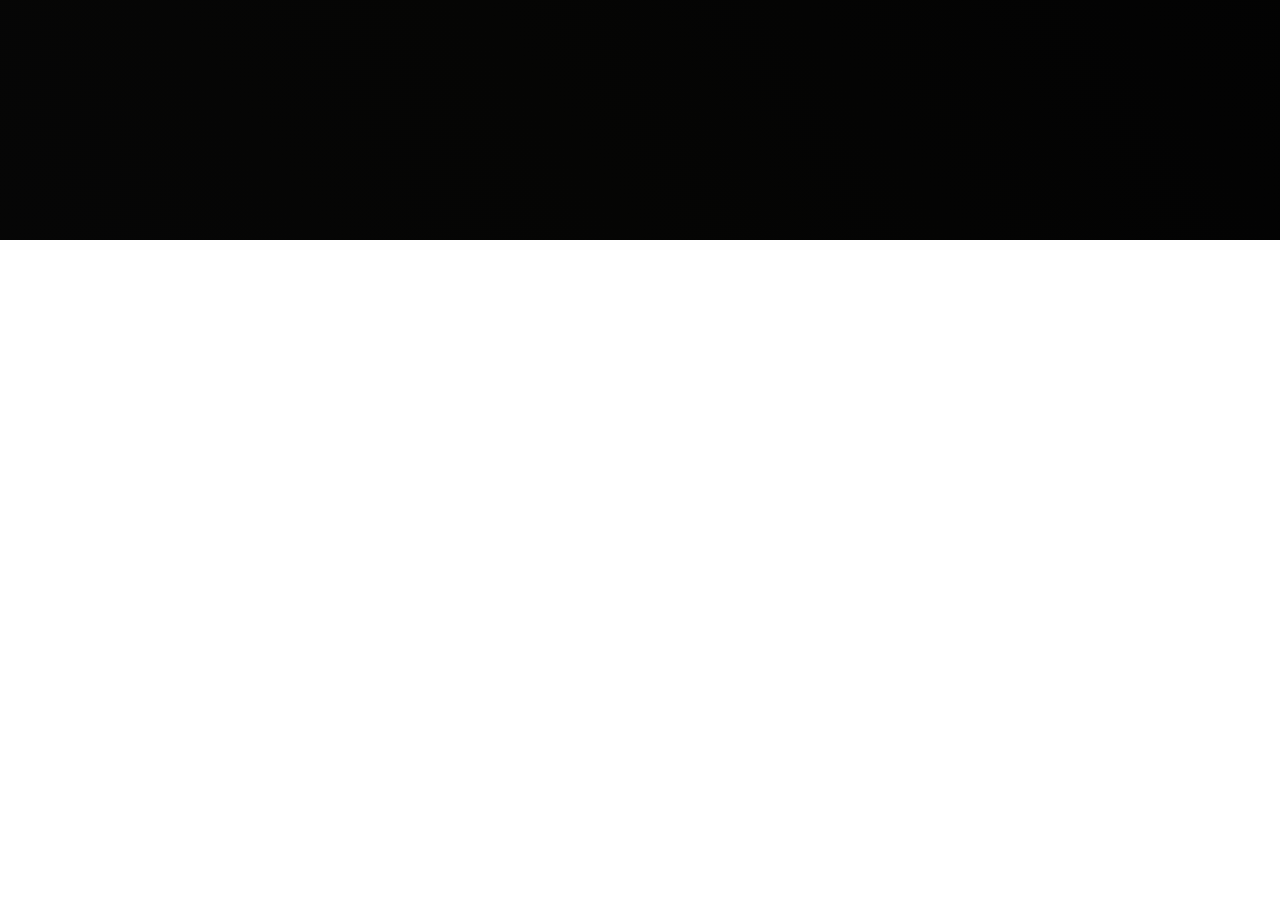
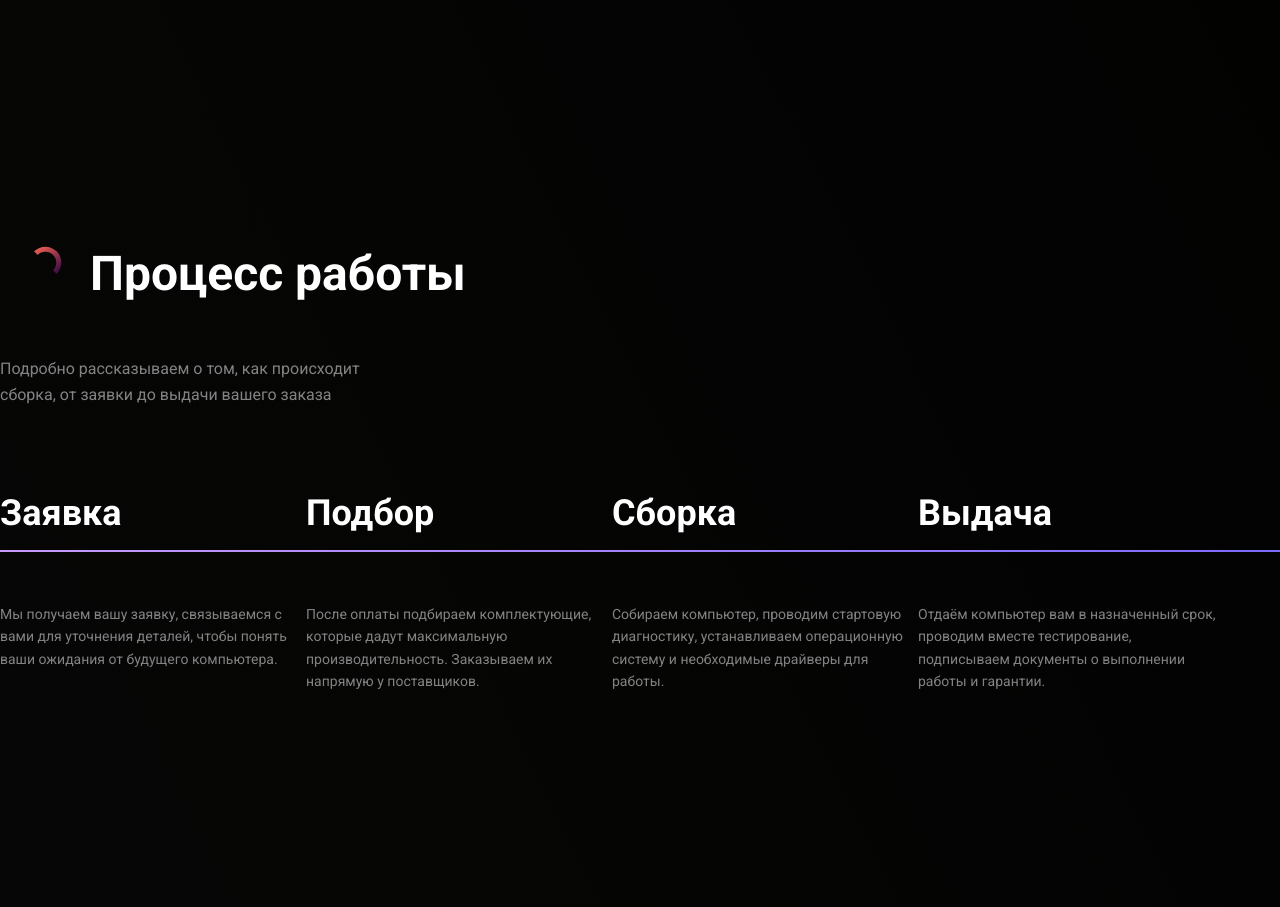
Before and after one commit to f3NEK27/computer-assembly, a plain HTML site: page index.html in a window 1280 px wide. Shown: the part 1661-2568 px from the top of the page. Before the commit the page ends 1901 px from the top, so only its background shows below. Drawn offline with Linux system fonts and the light colour scheme.

Commit message:
Process_work

```diff
--- a/css/style.css
+++ b/css/style.css
@@ -10,12 +10,14 @@ body {
   font-size: 62.5%;
   font-weight: normal;
   color: #ffffff;
-  background-image: linear-gradient(to right top,
-      #060606,
-      #050504,
-      #030303,
-      #020201,
-      #000000);
+  background-image: linear-gradient(
+    to right top,
+    #060606,
+    #050504,
+    #030303,
+    #020201,
+    #000000
+  );
 }
 
 img {
@@ -179,7 +181,7 @@ h6 {
 
 .work__text {
   max-width: 63.6rem;
-  padding-top: 6.9rem ;
+  padding-top: 6.9rem;
 }
 
 .work__header {
@@ -193,3 +195,65 @@ h6 {
   font-size: 1.6rem;
   line-height: 160%;
 }
+
+.process {
+  position: relative;
+  padding-bottom: 20rem;
+}
+
+.process__img {
+  width: 9rem;
+  height: 4.5rem;
+}
+
+.process__header {
+  margin-bottom: 4.9rem;
+  font-weight: 700;
+  font-size: 4.8rem;
+  line-height: 140%;
+}
+
+.process__title {
+  display: flex;
+}
+
+.process__description {
+  max-width: 41.1rem;
+  margin-bottom: 8rem;
+  font-size: 1.6rem;
+  line-height: 160%;
+  opacity: 0.5;
+}
+
+.process__columns {
+  display: flex;
+}
+
+.process__columns::after {
+  content: '';
+  display: block;
+  width: 130rem;
+  height: 0.2rem;
+  position: absolute;
+  top: 31rem;
+  left: 50%;
+  transform: translate(-50%, 0);
+  background: linear-gradient(142deg, #c89afc 0%, #7c6afa 100%);
+}
+
+.process__item {
+  max-width: 30.6rem;
+}
+
+.process__work {
+  margin-bottom: 6.5rem;
+  font-weight: 700;
+  font-size: 3.6rem;
+  line-height: 140%;
+}
+
+.process__text {
+  font-size: 1.4rem;
+  line-height: 160%;
+  opacity: 0.5;
+}
--- a/index.html
+++ b/index.html
@@ -1,12 +1,14 @@
 <!DOCTYPE html>
 <html lang="ru">
-
   <head>
     <meta charset="UTF-8" />
     <meta name="viewport" content="width=device-width, initial-scale=1.0" />
-  <link rel="preconnect" href="https://fonts.googleapis.com">
-  <link rel="preconnect" href="https://fonts.gstatic.com" crossorigin>
-  <link href="https://fonts.googleapis.com/css2?family=Roboto:wght@400;700&display=swap" rel="stylesheet">
+    <link rel="preconnect" href="https://fonts.googleapis.com" />
+    <link rel="preconnect" href="https://fonts.gstatic.com" crossorigin />
+    <link
+      href="https://fonts.googleapis.com/css2?family=Roboto:wght@400;700&display=swap"
+      rel="stylesheet"
+    />
     <link rel="stylesheet" href="./css/normalize.css" />
     <link rel="stylesheet" href="./css/style.css" />
     <title>Сборка компьютера</title>
@@ -64,19 +66,72 @@
         <div class="container">
           <div class="work__wrap">
             <div class="work__img">
-            <img src="img/about__img.png" alt="Системный блок">
+              <img src="img/about__img.png" alt="Системный блок" />
             </div>
             <div class="work__text">
               <h2 class="work__header">Чем мы занимаемся</h2>
-            <p class="work__description">Помогаем сэкономить до 40% стоимости игрового компьютера без потери
-              производительности. Подбираем мощные детали компьютера, заказываем у своих поставщиков или напрямую у
-              производителей, чтобы сэкономить ваши деньги. Собираем мощный компьютер, на котором можно играть в любые
-              современные игры и заниматься работой.</p>
+              <p class="work__description">
+                Помогаем сэкономить до 40% стоимости игрового компьютера без
+                потери производительности. Подбираем мощные детали компьютера,
+                заказываем у своих поставщиков или напрямую у производителей,
+                чтобы сэкономить ваши деньги. Собираем мощный компьютер, на
+                котором можно играть в любые современные игры и заниматься
+                работой.
+              </p>
+            </div>
+          </div>
+        </div>
+      </section>
+
+      <section class="process">
+        <div class="container">
+          <div class="process__wrap">
+            <div class="process__title">
+              <div class="process__img">
+                <img src="./img/icon-heading.svg" alt="" />
+              </div>
+              <h2 class="process__header">Процесс работы</h2>
+            </div>
+            <div class="process__description">
+              Подробно рассказываем о том, как происходит сборка, от заявки до
+              выдачи вашего заказа
+            </div>
+            <div class="process__columns">
+              <div class="process__item">
+                <h3 class="process__work">Заявка</h3>
+                <p class="process__text">
+                  Мы получаем вашу заявку, связываемся с вами для уточнения
+                  деталей, чтобы понять ваши ожидания от будущего компьютера.
+                </p>
+              </div>
+              <div class="process__item">
+                <h3 class="process__work">Подбор</h3>
+                <p class="process__text">
+                  После оплаты подбираем комплектующие, которые дадут
+                  максимальную производительность. Заказываем их напрямую у
+                  поставщиков.
+                </p>
+              </div>
+              <div class="process__item">
+                <h3 class="process__work">Сборка</h3>
+                <p class="process__text">
+                  Собираем компьютер, проводим стартовую диагностику,
+                  устанавливаем операционную систему и необходимые драйверы для
+                  работы.
+                </p>
+              </div>
+              <div class="process__item">
+                <h3 class="process__work">Выдача</h3>
+                <p class="process__text">
+                  Отдаём компьютер вам в назначенный срок, проводим вместе
+                  тестирование, подписываем документы о выполнении работы и
+                  гарантии.
+                </p>
+              </div>
             </div>
           </div>
         </div>
       </section>
     </main>
   </body>
-
 </html>
```
Lines whose indentation alone changed are shown as unchanged.
